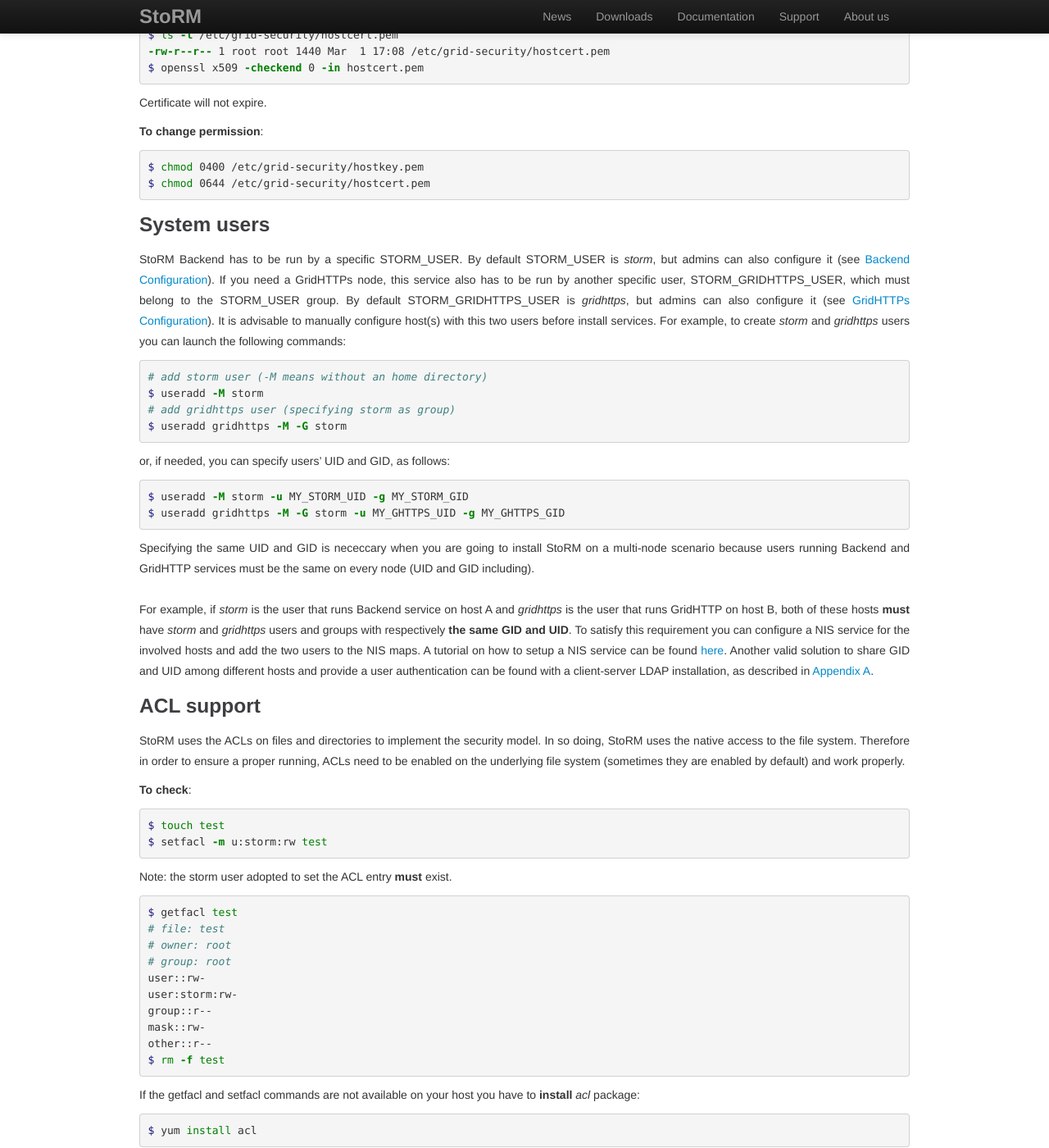
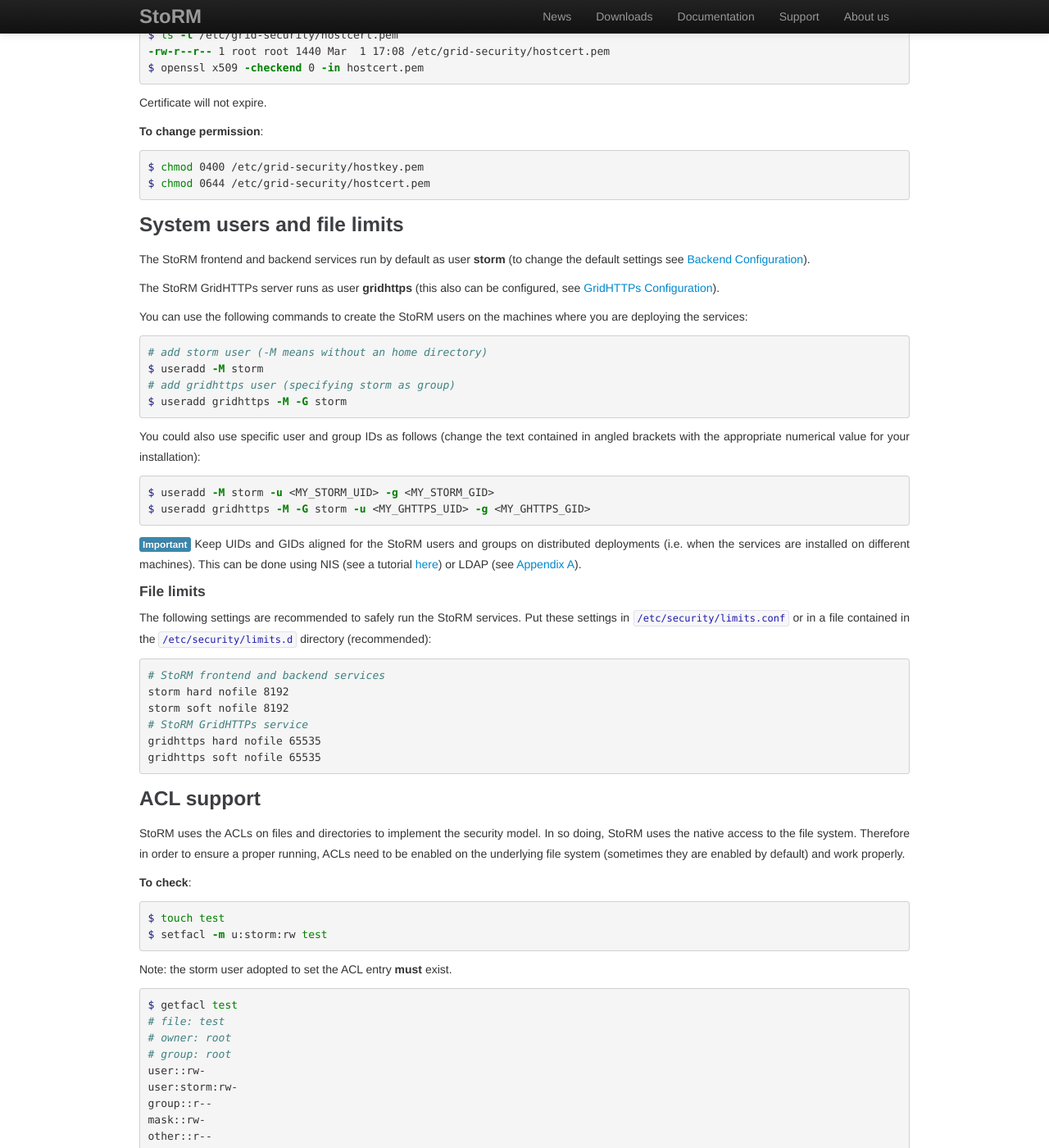
Before and after one commit to italiangrid/storm, a Jekyll site: the page built from documentation/sysadmin-guide/1.11.3/index.md, in a window 1280 px wide and 1400 px high, scrolled down 2012 px. Shown: the whole window at 82% size. Built offline with Jekyll 4.4.1, drawn with Linux system fonts in a browser that asks for light colours; Markdown is read by kramdown in place of the engine named in the settings; some of the changed text lies outside the part shown.

Commit message:
File limits documentation.

````diff
--- a/documentation/sysadmin-guide/1.11.3/index.md
+++ b/documentation/sysadmin-guide/1.11.3/index.md
@@ -12,7 +12,7 @@
 
 * [Installation Prerequisites](#installprereq)
   * [General EMI 3 installation instructions](#emi3instructions)
-  * [System users](#systemusers)
+  * [System users and file limits](#systemusers)
   * [ACL support](#aclsupport)
   * [Extended Attribute support](#easupport)
   * [Storage Area's permissions](#sapermissions)
@@ -116,13 +116,16 @@
 $ chmod 0644 /etc/grid-security/hostcert.pem
 ```
 
-### System users <a name="systemusers">&nbsp;</a>
-
-StoRM Backend has to be run by a specific STORM\_USER. By default STORM\_USER is *storm*, but admins can also configure it (see [Backend Configuration](#beconf)).
-If you need a GridHTTPs node, this service also has to be run by another specific user, STORM\_GRIDHTTPS\_USER, which must belong to the STORM\_USER group.
-By default STORM\_GRIDHTTPS\_USER is *gridhttps*, but admins can also configure it (see [GridHTTPs Configuration](#ghttpconf)).
-It is advisable to manually configure host(s) with this two users before install services.
-For example, to create *storm* and *gridhttps* users you can launch the following commands:
+### System users and file limits <a name="systemusers">&nbsp;</a>
+
+The StoRM frontend and backend services run by default as user **storm** (to
+change the default settings see [Backend Configuration](#beconf)).
+
+The StoRM GridHTTPs server runs as user **gridhttps** (this also can be configured,
+see [GridHTTPs Configuration](#ghttpconf)).
+
+You can use the following commands to create the StoRM users on the machines
+where you are deploying the services:
 
 ```bash
 # add storm user (-M means without an home directory)
@@ -131,19 +134,35 @@
 $ useradd gridhttps -M -G storm
 ```
 
-or, if needed, you can specify users' UID and GID, as follows:
-
-```bash
-$ useradd -M storm -u MY_STORM_UID -g MY_STORM_GID
-$ useradd gridhttps -M -G storm -u MY_GHTTPS_UID -g MY_GHTTPS_GID
-```
-
-Specifying the same UID and GID is nececcary when you are going to install StoRM on a multi-node scenario because users running Backend and GridHTTP services must be the same on every node (UID and GID including).
-<br/>
-<br/>
-For example, if *storm* is the user that runs Backend service on host A and *gridhttps* is the user that runs GridHTTP on host B, both of these hosts **must** have *storm* and *gridhttps* users and groups with respectively **the same GID and UID**.
-To satisfy this requirement you can configure a NIS service for the involved hosts and add the two users to the NIS maps. A tutorial on how to setup a NIS service can be found [here](http://www.tldp.org/HOWTO/NIS-HOWTO/index.html).
-Another valid solution to share GID and UID among different hosts and provide a user authentication can be found with a client-server LDAP installation, as described in [Appendix A](#AppendixA).
+You could also use specific user and group IDs as follows (change
+the text contained in angled brackets with the appropriate
+numerical value for your installation):
+
+```bash
+$ useradd -M storm -u <MY_STORM_UID> -g <MY_STORM_GID>
+$ useradd gridhttps -M -G storm -u <MY_GHTTPS_UID> -g <MY_GHTTPS_GID>
+```
+
+<span class="label label-info">Important</span> Keep UIDs and GIDs aligned for
+the StoRM users and groups on distributed deployments (i.e. when the services
+are installed on different machines). This can be done using NIS (see a tutorial
+[here](http://www.tldp.org/HOWTO/NIS-HOWTO/index.html)) or LDAP (see [Appendix
+A](#AppendixA)).
+
+#### File limits
+
+The following settings are recommended to safely run the StoRM services.  Put
+these settings in `/etc/security/limits.conf` or in a file contained in the
+`/etc/security/limits.d` directory (recommended):
+
+```bash
+# StoRM frontend and backend services
+storm hard nofile 8192
+storm soft nofile 8192
+# StoRM GridHTTPs service
+gridhttps hard nofile 65535
+gridhttps soft nofile 65535
+```
 
 ### ACL support <a name="aclsupport">&nbsp;</a>
 
````
